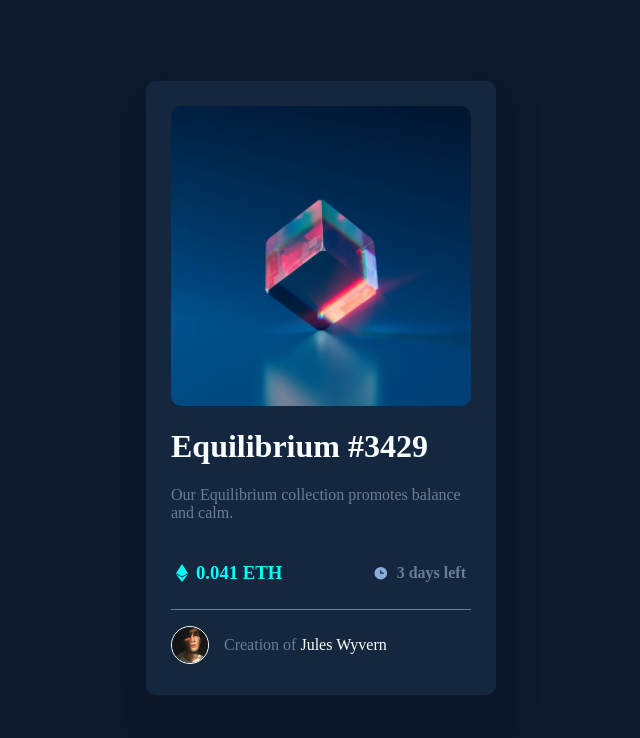
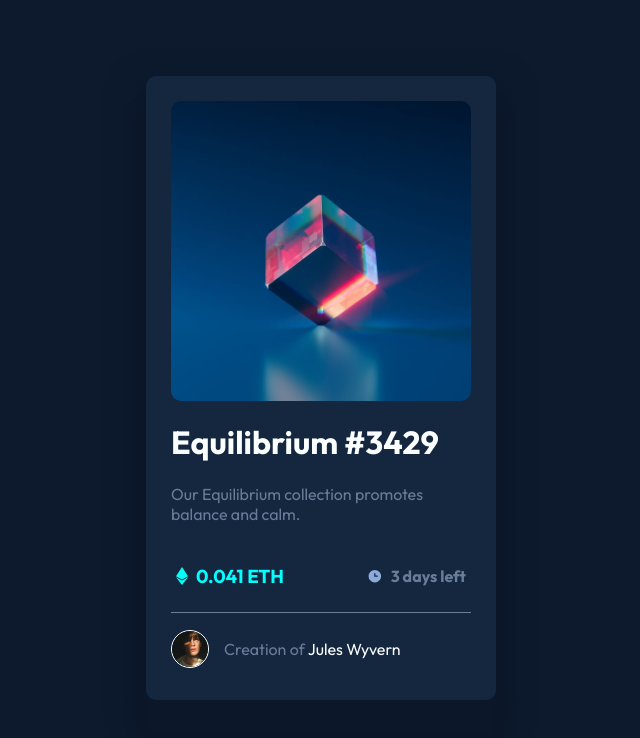
Before and after one commit to TDangerW/nft_preview_card, a plain HTML site: page index.html in a window 1280 px wide. Shown: the whole page, without its empty margins (319-959 px from the left). Drawn offline with Linux system fonts and the light colour scheme.

Commit message:
Imported the correct font-family

```diff
--- a/index.css
+++ b/index.css
@@ -20,6 +20,7 @@ body {
     align-items: center;
     height: 95vh;
     /* Change height appropriately once the main styling is completed */
+    font-family: 'Outfit', sans-serif;
 }
 
 main {
--- a/index.html
+++ b/index.html
@@ -8,6 +8,10 @@
 
   <link rel="icon" type="image/png" sizes="32x32" href="./images/favicon-32x32.png">
   <link rel="stylesheet" href="index.css">
+
+  <link rel="preconnect" href="https://fonts.googleapis.com">
+  <link rel="preconnect" href="https://fonts.gstatic.com" crossorigin>
+  <link href="https://fonts.googleapis.com/css2?family=Outfit:wght@100..900&display=swap" rel="stylesheet">
 
   <title>Frontend Mentor | NFT preview card component</title>
 </head>
```
